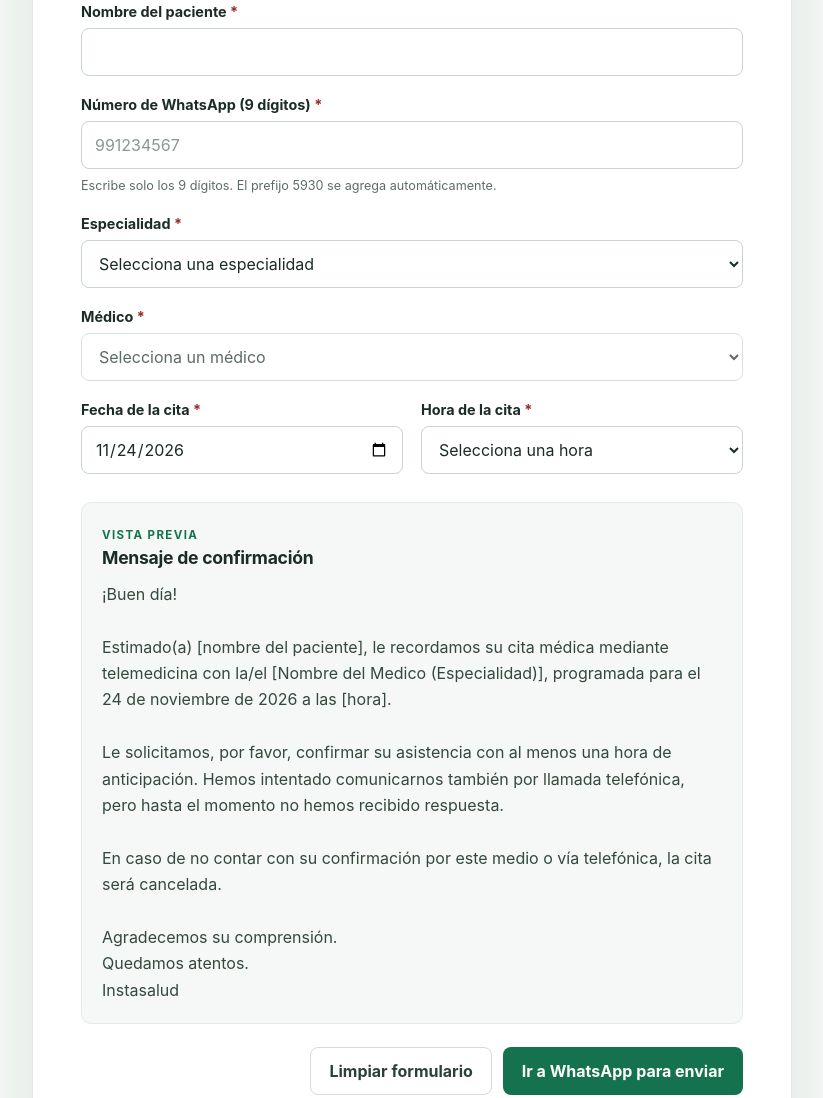
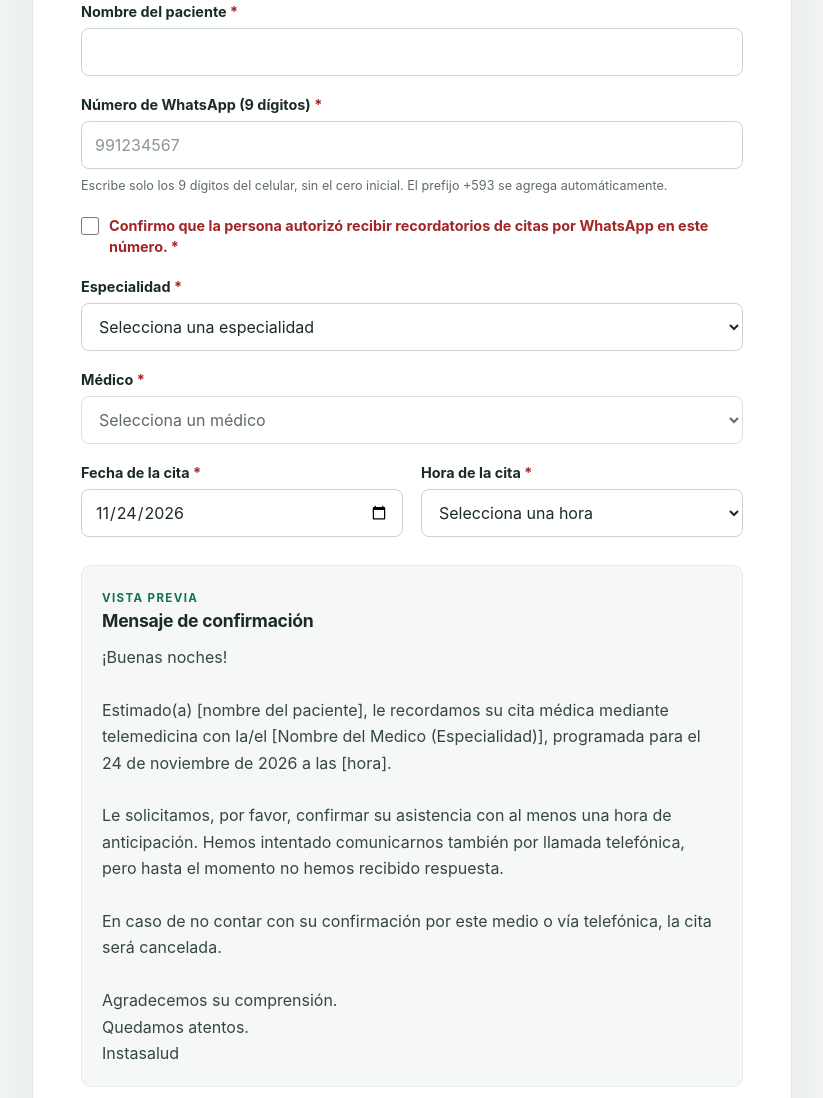
Before and after one commit to bhm96/Confirmar_cita_Insta, a plain HTML site: page index.html in a window 1280 px wide. Shown: the part 338-1436 px from the top of the page, without its empty margins (228-1051 px from the left). Drawn offline with Linux system fonts and the light colour scheme.

Commit message:
Personaliza saludo de citas según la hora
Co-authored-by: Copilot <223556219+Copilot@users.noreply.github.com>

```diff
--- a/app.js
+++ b/app.js
@@ -99,7 +99,7 @@ const dateInput = document.querySelector("#appointment-date");
 const timeSelect = document.querySelector("#appointment-time");
 const preview = document.querySelector("#message-preview");
 const formError = document.querySelector("#form-error");
-const whatsappPhonePrefix = "5930";
+const whatsappPhonePrefix = "593";
 const spanishCollator = new Intl.Collator("es", { sensitivity: "base" });
 let validationShown = false;
 
@@ -213,6 +213,18 @@ function getSelectedDoctor() {
   return doctors.find((doctor) => doctor.name === doctorSelect.value);
 }
 
+function getGreeting(date = new Date()) {
+  const hour = date.getHours();
+
+  if (hour >= 5 && hour < 12) {
+    return "¡Buenos días!";
+  }
+  if (hour >= 12 && hour < 19) {
+    return "¡Buenas tardes!";
+  }
+  return "¡Buenas noches!";
+}
+
 function buildMessage() {
   const patientName = patientNameInput.value.trim() || "[nombre del paciente]";
   const date = formatAppointmentDate(dateInput.value);
@@ -222,7 +234,7 @@ function buildMessage() {
     ? `${doctor.name} (${doctor.specialty})`
     : "[Nombre del Medico (Especialidad)]";
 
-  return `¡Buen día!
+  return `${getGreeting()}
 
 Estimado(a) ${patientName}, le recordamos su cita médica mediante telemedicina con la/el ${doctorName}, programada para el ${date} a las ${time}.
 
@@ -256,6 +268,13 @@ function updateValidationMessages() {
     patientNameInput.value.trim() ? "" : "Escribe el nombre del paciente.",
   );
   setFieldError(phoneInput, document.querySelector("#phone-error"), phoneError);
+  setFieldError(
+    document.querySelector("#whatsapp-consent"),
+    document.querySelector("#whatsapp-consent-error"),
+    document.querySelector("#whatsapp-consent").checked
+      ? ""
+      : "Confirma que existe autorización antes de preparar el mensaje.",
+  );
   setFieldError(
     specialtySelect,
     document.querySelector("#specialty-error"),
@@ -313,6 +332,7 @@ populateAppointmentTimes();
 dateInput.value = getLocalDateValue();
 updatePreview();
 
+window.addEventListener("focus", updatePreview);
 specialtySelect.addEventListener("change", populateDoctors);
 
 form.addEventListener("input", () => {
@@ -332,6 +352,7 @@ form.addEventListener("change", () => {
 form.addEventListener("submit", (event) => {
   event.preventDefault();
   validationShown = true;
+  updatePreview();
 
   if (!validateForm()) {
     const firstInvalidField = form.querySelector('[aria-invalid="true"]');
--- a/index.html
+++ b/index.html
@@ -39,8 +39,16 @@
                 aria-describedby="phone-help phone-error"
                 required
               >
-              <small id="phone-help" class="field-help">Escribe solo los 9 dígitos. El prefijo 5930 se agrega automáticamente.</small>
+              <small id="phone-help" class="field-help">Escribe solo los 9 dígitos del celular, sin el cero inicial. El prefijo +593 se agrega automáticamente.</small>
               <small id="phone-error" class="field-error" hidden></small>
+            </div>
+
+            <div class="field field-wide consent-field">
+              <label class="consent-label" for="whatsapp-consent">
+                <input id="whatsapp-consent" name="whatsappConsent" type="checkbox" required aria-describedby="whatsapp-consent-error">
+                <span>Confirmo que la persona autorizó recibir recordatorios de citas por WhatsApp en este número. <span aria-hidden="true">*</span></span>
+              </label>
+              <small id="whatsapp-consent-error" class="field-error" hidden>Confirma que existe autorización antes de preparar el mensaje.</small>
             </div>
 
             <div class="field field-wide">
--- a/styles.css
+++ b/styles.css
@@ -130,6 +130,26 @@ select:focus {
 input[aria-invalid="true"],
 select[aria-invalid="true"] {
   border-color: var(--error);
+}
+
+.consent-label {
+  display: flex;
+  align-items: flex-start;
+  gap: 10px;
+  line-height: 1.5;
+}
+
+.consent-label input[type="checkbox"] {
+  width: 18px;
+  min-width: 18px;
+  min-height: 18px;
+  margin: 2px 0 0;
+  accent-color: var(--green);
+}
+
+.consent-label input[type="checkbox"][aria-invalid="true"] {
+  outline: 2px solid var(--error);
+  outline-offset: 2px;
 }
 
 input::placeholder {
```
Also changed, not shown: 1 other file.
